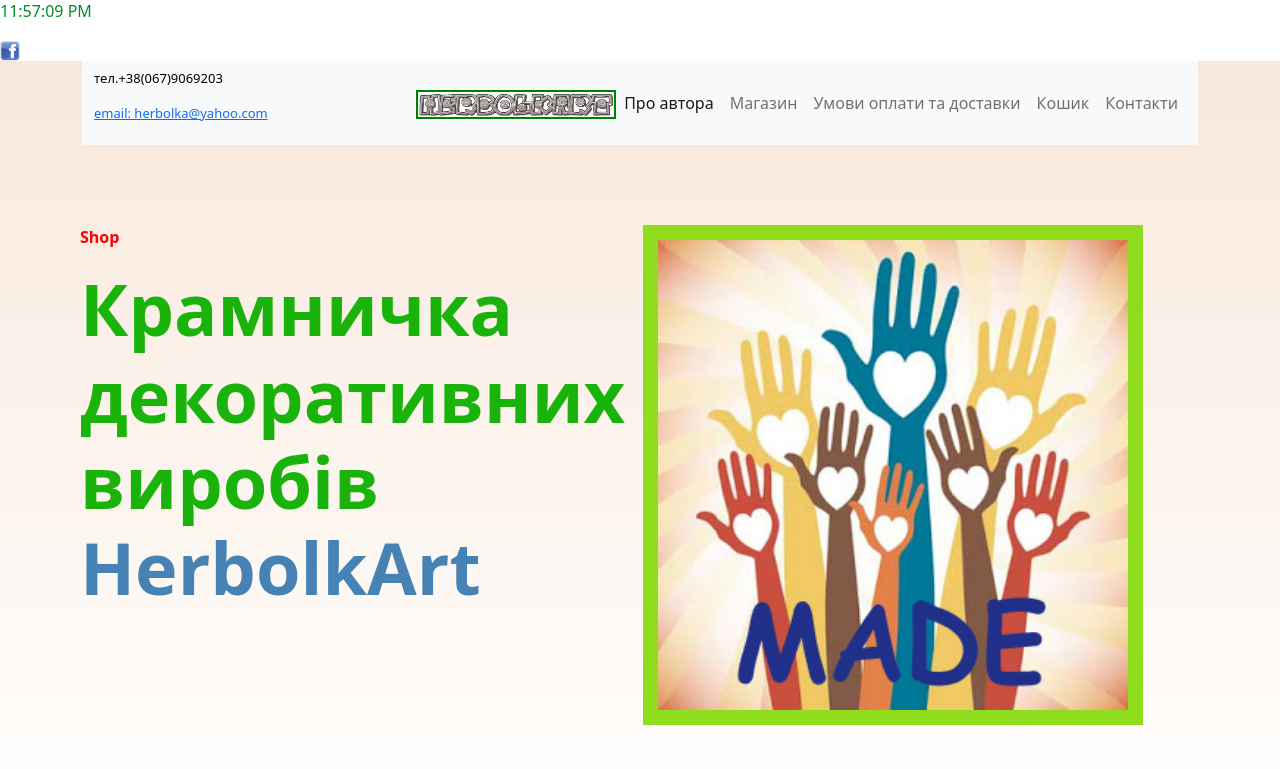
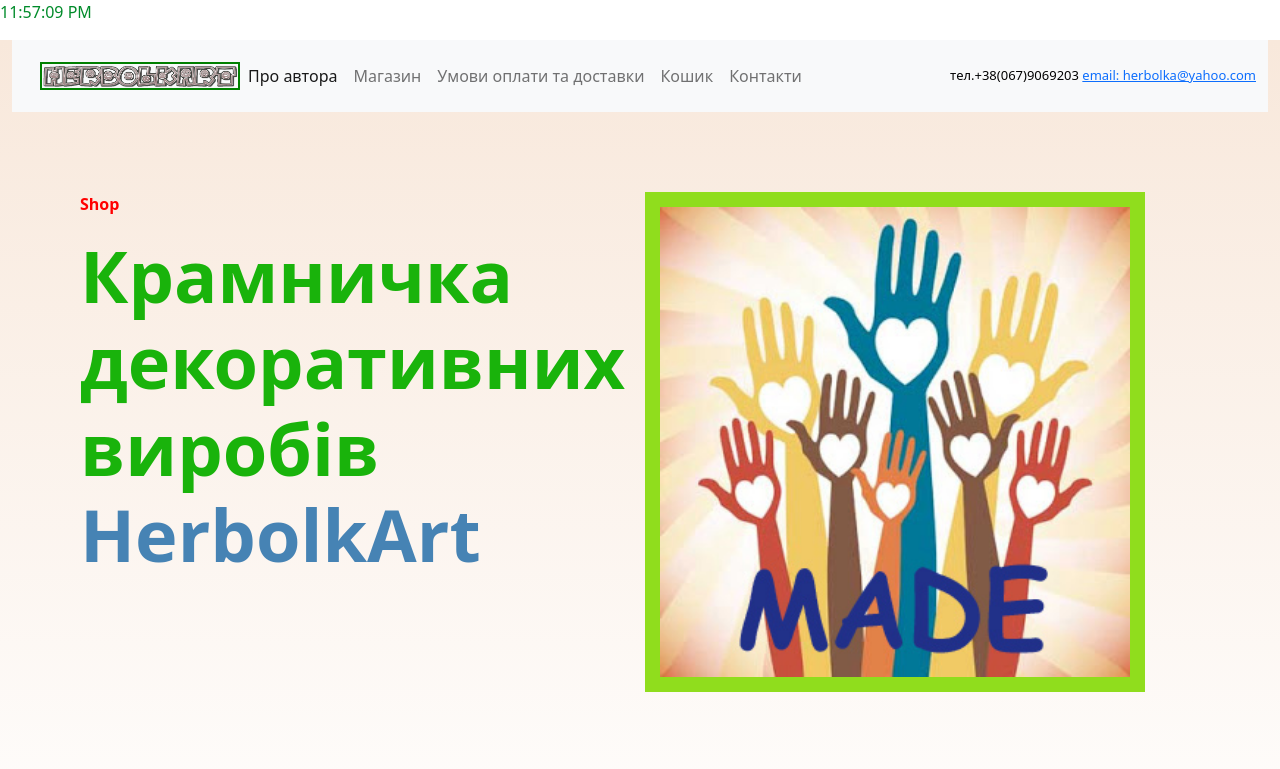
Before and after one commit to herbolkaNat/handmade-shop, a plain HTML site: page index.html in a window 1280 px wide. Shown: the top 769 px of the page. Drawn offline with nearby package versions, Linux system fonts and the light colour scheme.

Commit message:
corections

```diff
--- a/css/index-header.css
+++ b/css/index-header.css
@@ -11,7 +11,7 @@ header .small-logo {
    /* width: 180px;*/
     color: var(--main-color);
     font-size: small;
-    margin-bottom: -0.2em;
+    /*margin-bottom: -0.2em;*/
    /*background-color: #f7f1e2;*/
     }
 
@@ -66,21 +66,22 @@ h1 {
         header .banner {
             display: grid;
             grid-template-columns: 1fr 1fr;
-            grid-gap: 5px;
+            grid-gap: 10px;
             padding-top: 150px;
             padding: 5em;
         }
     }
     .banner img {
-        /*align-items: end;
+                /*align-items: end;
         grid-row: 1/3;*/
         width: 500px;
     }
     .banner-botton  {
         /*color: rgb(25, 179, 11);*/
         padding-left: 5em;
-
-    }
+        padding-bottom: 100px;
+        justify-items: end;
+        }
    /* .banner p {
         align-self: start;
         grid-row: 1/1;
@@ -133,6 +134,16 @@ h1 {
     width: 20px !important;
     border: white !important;
 }
-.clock-menu {
-    line-height: normal;
+
+/*@media (min-width: 50px) {
+    .clock-menu {
+    display: flex;
+    justify-content: center;
+    margin-left: 10px;
+    margin-right: 10px;
+    min-width: 460px;
+  }
+}*/
+.container {
+    max-width: none;
 }
--- a/css/index.css
+++ b/css/index.css
@@ -9,7 +9,7 @@ h3,
 h4 {
     text-align: center;
 }
-    body {
+   body {
     max-width: 1080;
     margin: auto;
 }
--- a/index.html
+++ b/index.html
@@ -18,25 +18,12 @@
 </head>
 
 <body>
-    <div class="clock-menu">
-        <p class="clock"></p>
-        <div class="icons">
-            <a href="www.facebook.com/lviv.gifts"><img class="facebook-icon" src="img/faceBook-icon.png"
-                    alt="facebook"></a>
-            <!--<img class="instagram-icon" src="img/instagram-icon.png"  alt="instagram">-->
-        </div>
-    </div>
+    <p class="clock"></p>
     <header>
         <nav class="container">
             <div class="menu">
                 <nav class="navbar navbar-expand-lg navbar-light bg-light">
                     <div class="container-fluid">
-                        <div class="small-logo">
-                            <p>
-                                <tel.>тел.+38(067)9069203</tel.>
-                            </p>
-                            <p><a href="mailto:herbolka@yahoo.com">email: herbolka@yahoo.com</a></p>
-                        </div>
 
                         <div class="navbar">
                             <a class="navbar-brand" href="#"></a>
@@ -57,6 +44,10 @@
                                     <a class="nav-link" href="#contacts">Контакти</a>
                                 </div>
                             </div>
+                        </div>
+                        <div class="small-logo">
+                            <tel.>тел.+38(067)9069203</tel.>
+                            <a href="mailto:herbolka@yahoo.com">email: herbolka@yahoo.com</a>
                         </div>
                     </div>
                 </nav>
@@ -164,7 +155,7 @@
             <div class="shop">
                 <h3>Скриньки</h3>
                 <div class="boxes"></div>
-                   <!--<article>
+                <!--<article>
                         <img src="img/peacock.jpg" alt="скринька з павичем">
                         <h4>Скринька з павичем</h4>
                         <p>Для прикрас і маленьких жіночих таємниць. Скринька в техніці декyпаж з об’ємною ліпниною
@@ -187,9 +178,9 @@
                         <button>Додати до кошика</button>
                     </article>
                 </div>-->
-                    <h3>Новорічні прикраси</h3>
-                   <div class="new-year-decorations"></div>
-                    <!--<article>
+                <h3>Новорічні прикраси</h3>
+                <div class="new-year-decorations"></div>
+                <!--<article>
                         <img src="img/horse.jpg" alt="прикраса коник">
                         <h4>Прикраса коник</h4>
                         <p>Новорічна декоративна прикраса. Виконана в техніці декyпаж. Рyчна робота. Матеріал: МДФ.
@@ -232,6 +223,8 @@
                 <h3 id="contacts-footer">Контакти</h3>
                 <a href="tel+38(067)9069203">тел.+38(067) 906 92 03</a>
                 <a href="email:herbolka@yahoo.com">email: herbolka@yahoo.com</a>
+                <a href="www.facebook.com/lviv.gifts"><img class="facebook-icon" src="img/facebook-icon.png"
+                        alt="facebook"></a>
             </div>
             <div class="box-aplication">
                 <h3 id="aplication-footer">Підписатияся, щоб дізнаватися про все першими</h3>
```
Also changed, not shown: img/facebook-icon.png (renamed from img/faceBook-icon.png).
